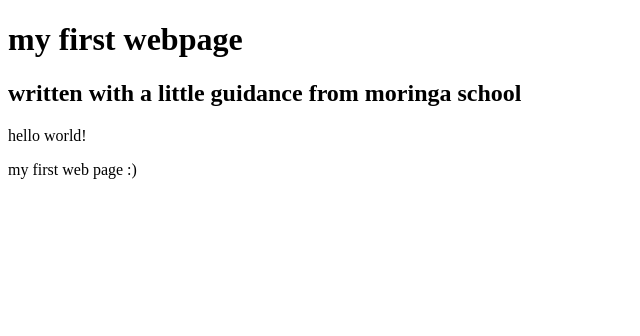
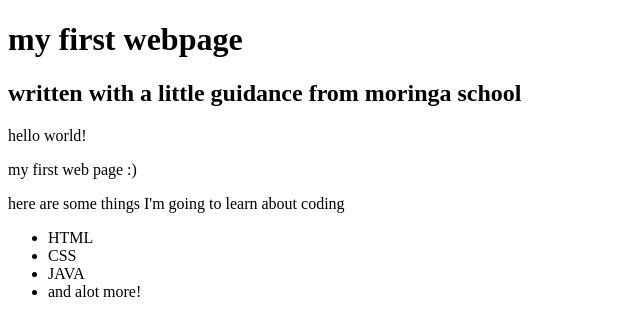
Before and after one commit to jkk990/my-project-friday-4-20, a plain HTML site: page my-first-website/my-first-webpage.html in a window 1280 px wide. Shown: the whole page, without its empty margins (0-640 px from the left). Drawn offline with Linux system fonts and the light colour scheme.

Commit message:
added new lists

```diff
--- a/my-first-website/my-first-webpage.html
+++ b/my-first-website/my-first-webpage.html
@@ -8,5 +8,12 @@
     <h2>written with a little guidance from moringa school</h2>
     <p>hello world!</p>
     <p>my first web page :)</p>
+    <p>here are some things I'm going to learn about coding</p>
+    <ul>
+      <li>HTML</li>
+      <li>CSS</li>
+      <li>JAVA</li>
+      <li>and alot more!</li>
+    </ul>
   </body>
 </html>
```
